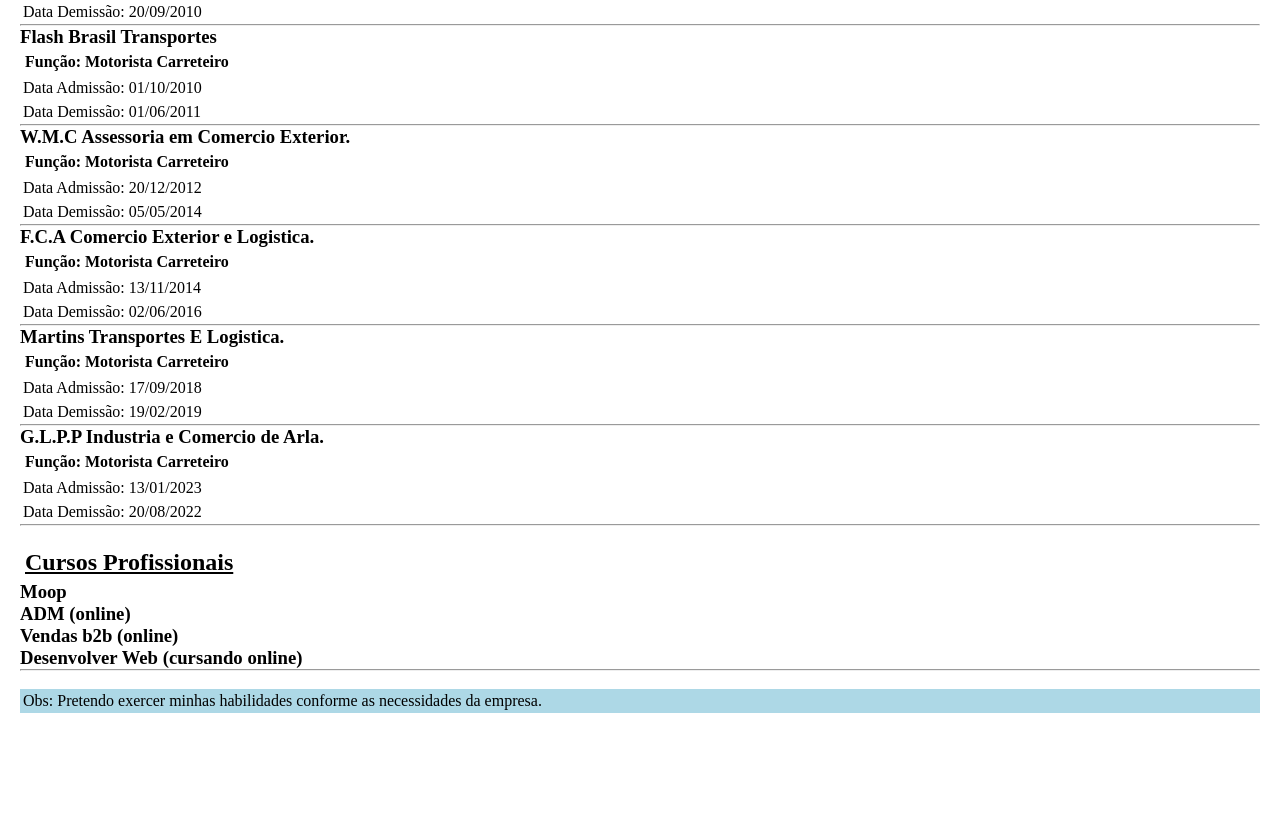
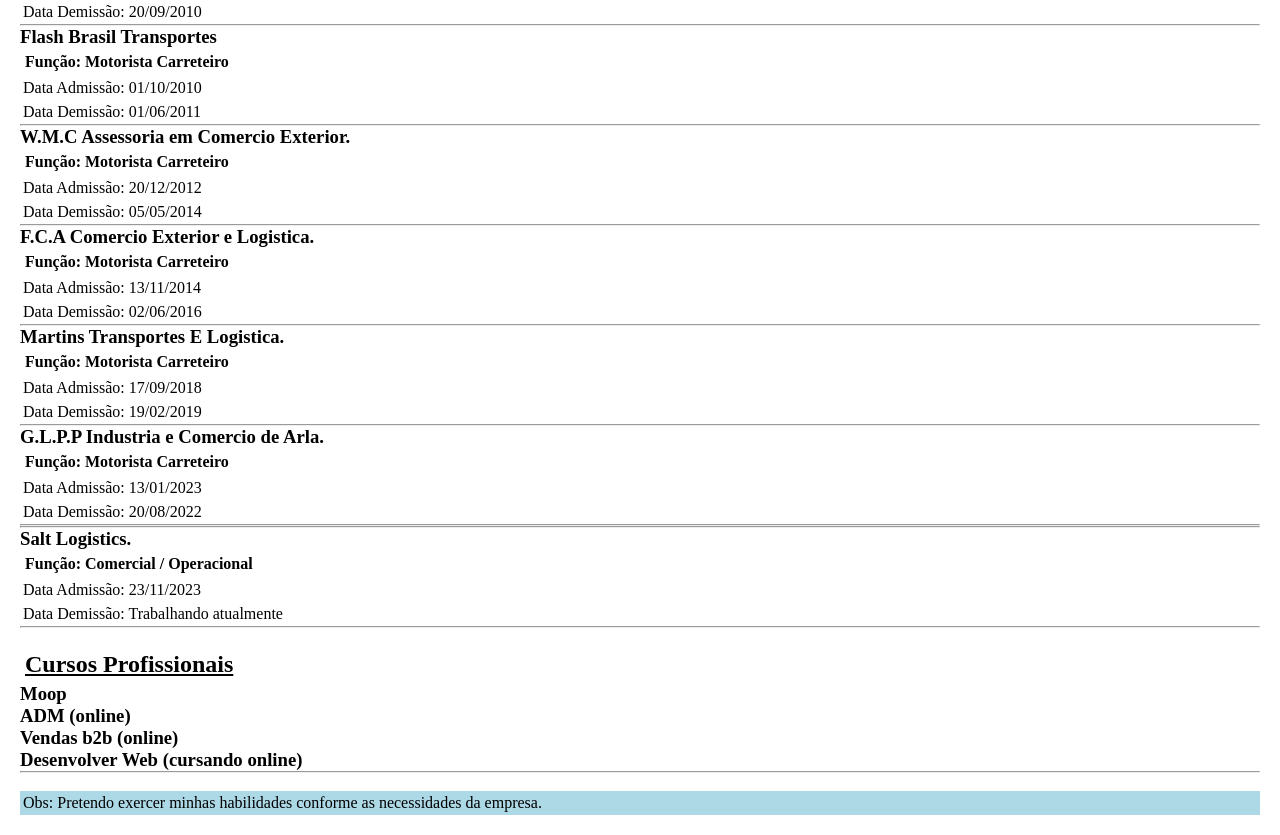
Before and after one commit to RTF013/curriculo-Roosevelt, a plain HTML site: page index.html in a window 1280 px wide. Shown: the part 518-1353 px from the top of the page. Before the commit the page ends 1251 px from the top, so only its background shows below. Drawn offline with Linux system fonts and the light colour scheme; a script that the page names is missing.

Commit message:
Update index.html

```diff
--- a/index.html
+++ b/index.html
@@ -68,6 +68,14 @@
         <p>Data Admissão: 13/01/2023 </p>
         <p>Data Demissão: 20/08/2022</p>
         <hr>
+
+        <hr>
+
+        <h3>Salt Logistics.</h3>
+        <h4>Função: Comercial / Operacional</h4>
+        <p>Data Admissão: 23/11/2023 </p>
+        <p>Data Demissão: Trabalhando atualmente</p>
+        <hr>
         <br>
         <h2 class="cursos">Cursos Profissionais</h2>
         <h3>Moop</h3>
@@ -76,6 +84,8 @@
         <h3>Desenvolver Web (cursando online)</h3>
         <hr>
         <br>
+
+
         <span class="obs">
 
           <p class="texto-rodape">Obs: Pretendo exercer minhas habilidades conforme as necessidades da empresa.</p>
```
